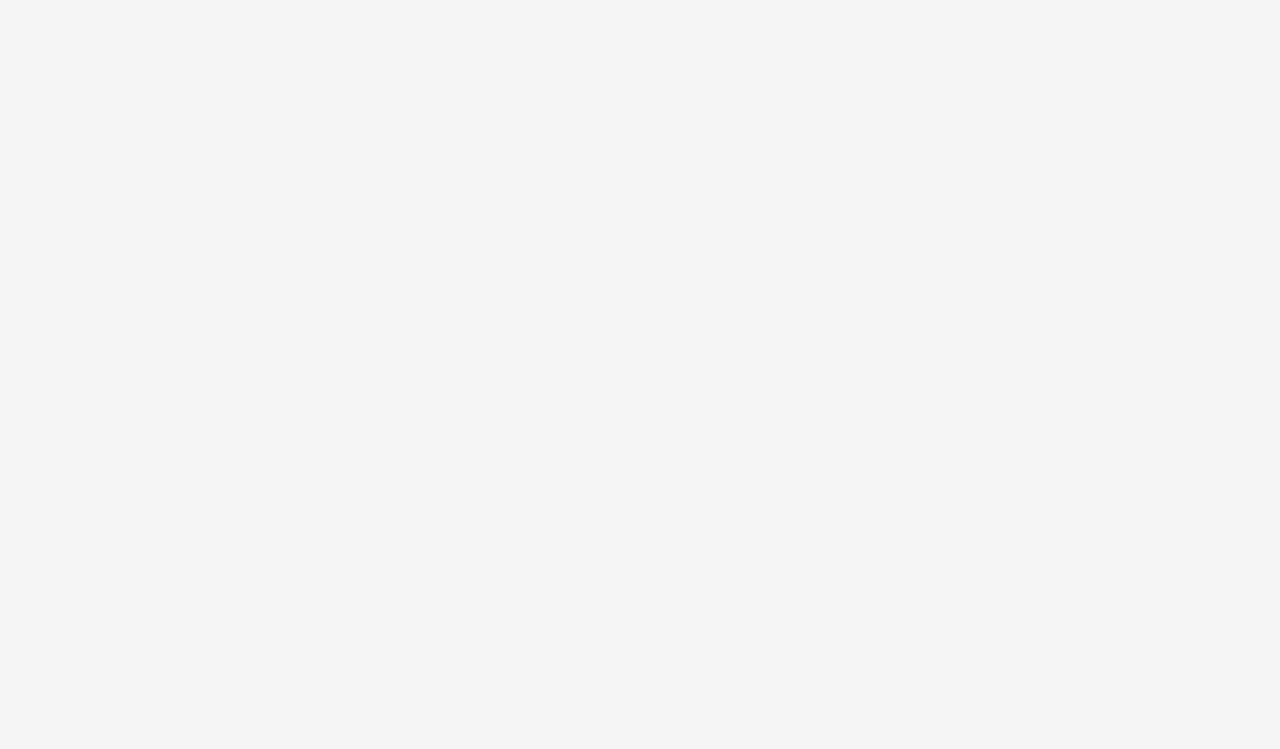
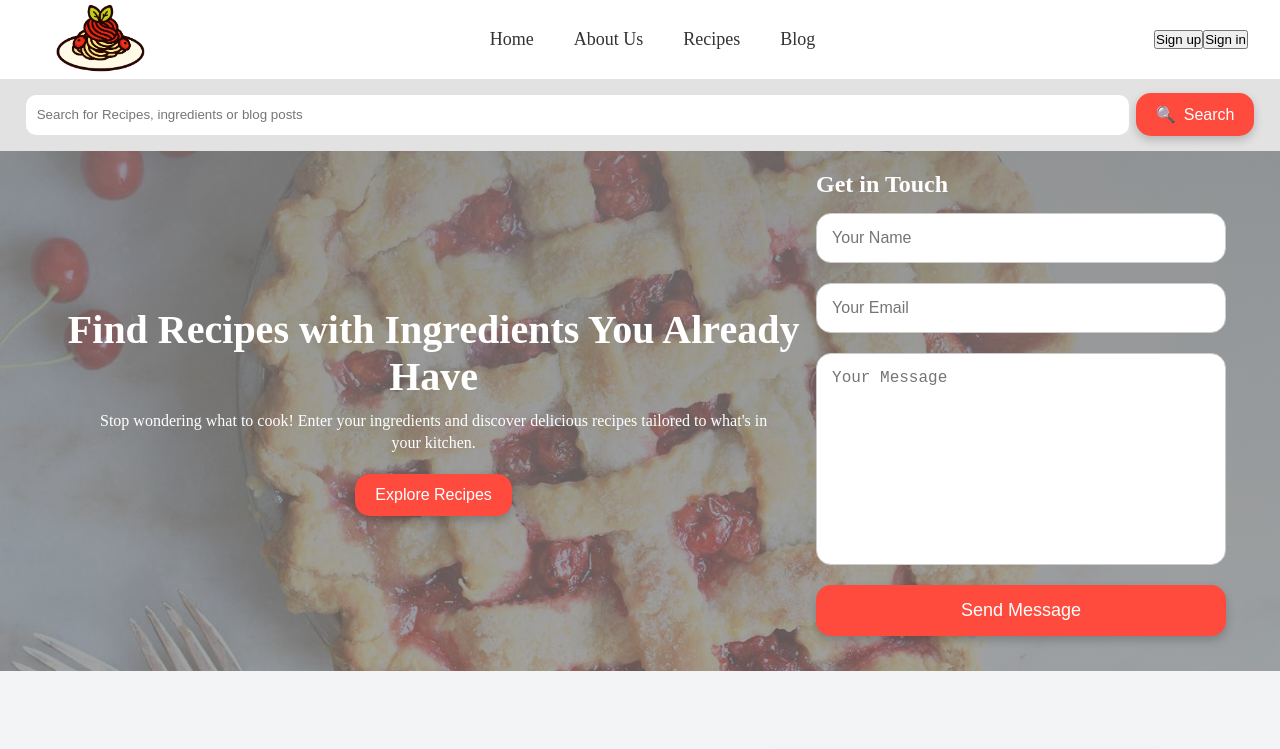
Before and after one commit to IshanMaheshwari-777/Dishcover, a React (Vite) app: page /home in a window 1280 px wide. Before the commit this address had no page. Shown: the top 749 px of the page. Built offline with nearby package versions, Linux system fonts and the light colour scheme; no server answers; grey boxes are pictures that could not be loaded.

Commit message:
deployment error fixed

```diff
--- a/src/App.jsx
+++ b/src/App.jsx
@@ -10,6 +10,7 @@ function App() {
       <div>
 
         <Routes>
+        <Route path="/home" element={<Home />} />
           <Route path="/" element={<Home />} />
           <Route path="/about" element={<About />} />
         </Routes>
```
